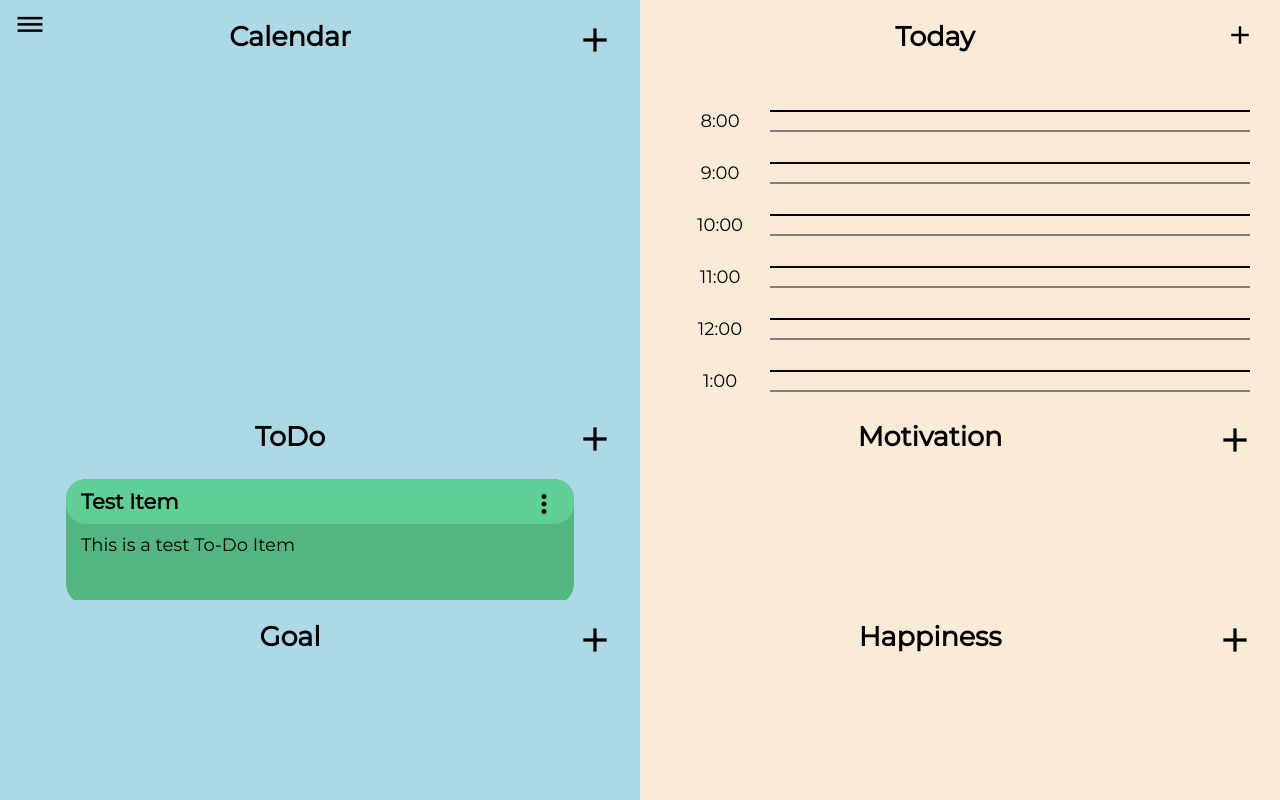
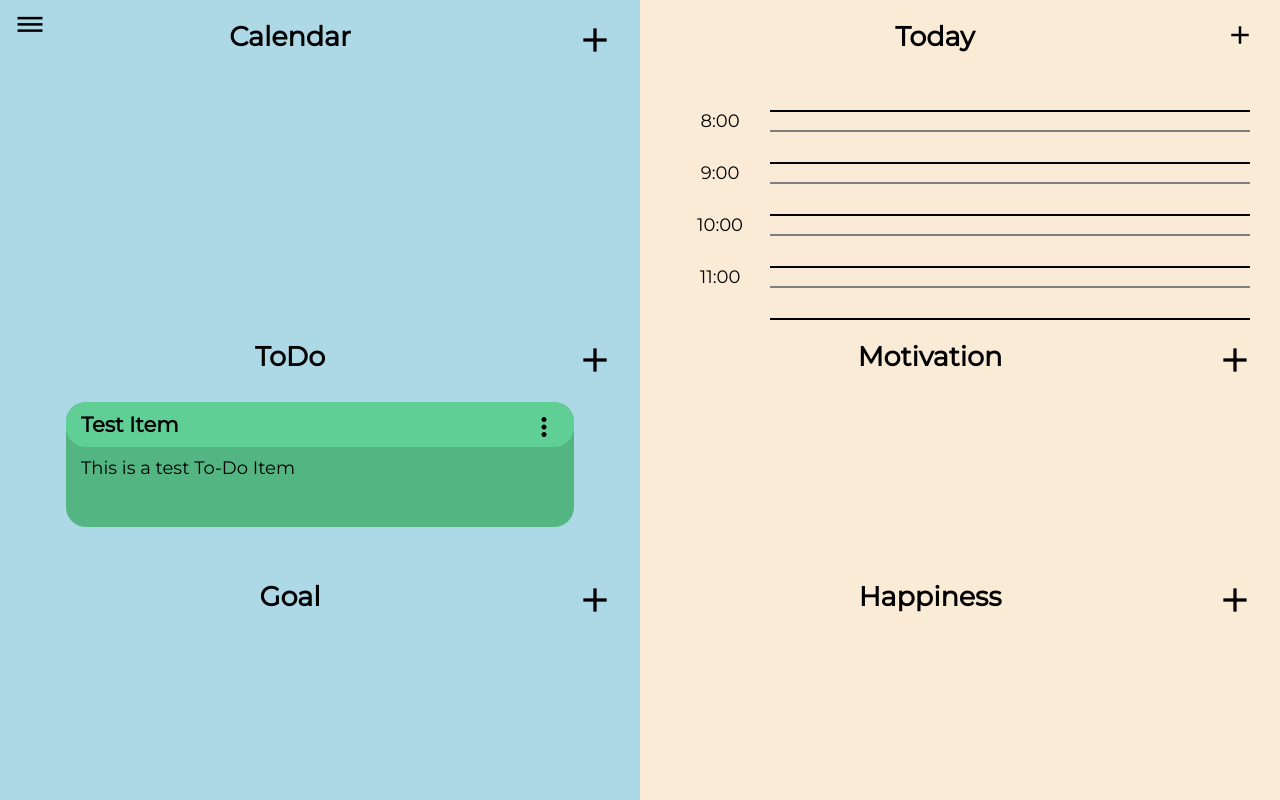
Before and after one commit to hxl1116/Flothe, a React app: page / in a window 1280 px wide. Built offline with nearby package versions, Linux system fonts and the light colour scheme.

Commit message:
Resized Sections, merged data-structure-refactor-branch with today-view-branch

```diff
--- a/resources/sass/style.sass
+++ b/resources/sass/style.sass
@@ -35,7 +35,7 @@ button
 
 #sections-wrapper
   display: grid
-  grid: "calender today" 50vh "todo motivation" 25vh "goal happiness" 25vh / 1fr 1fr
+  grid: "calender today" 40vh "todo motivation" 30vh "goal happiness" 30vh / 1fr 1fr
 
 #today-section
   grid-area: today
```
Also changed, not shown: public/css/style.css, 1 other file.
